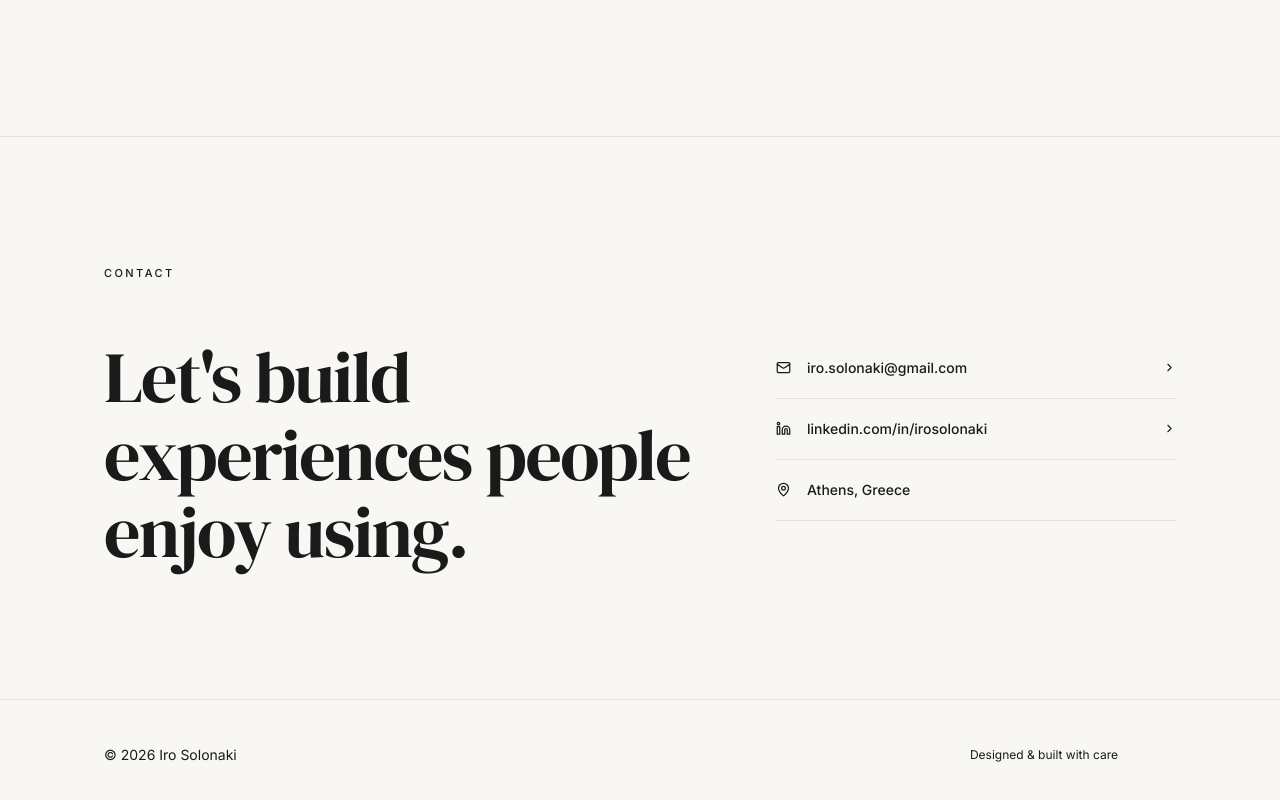
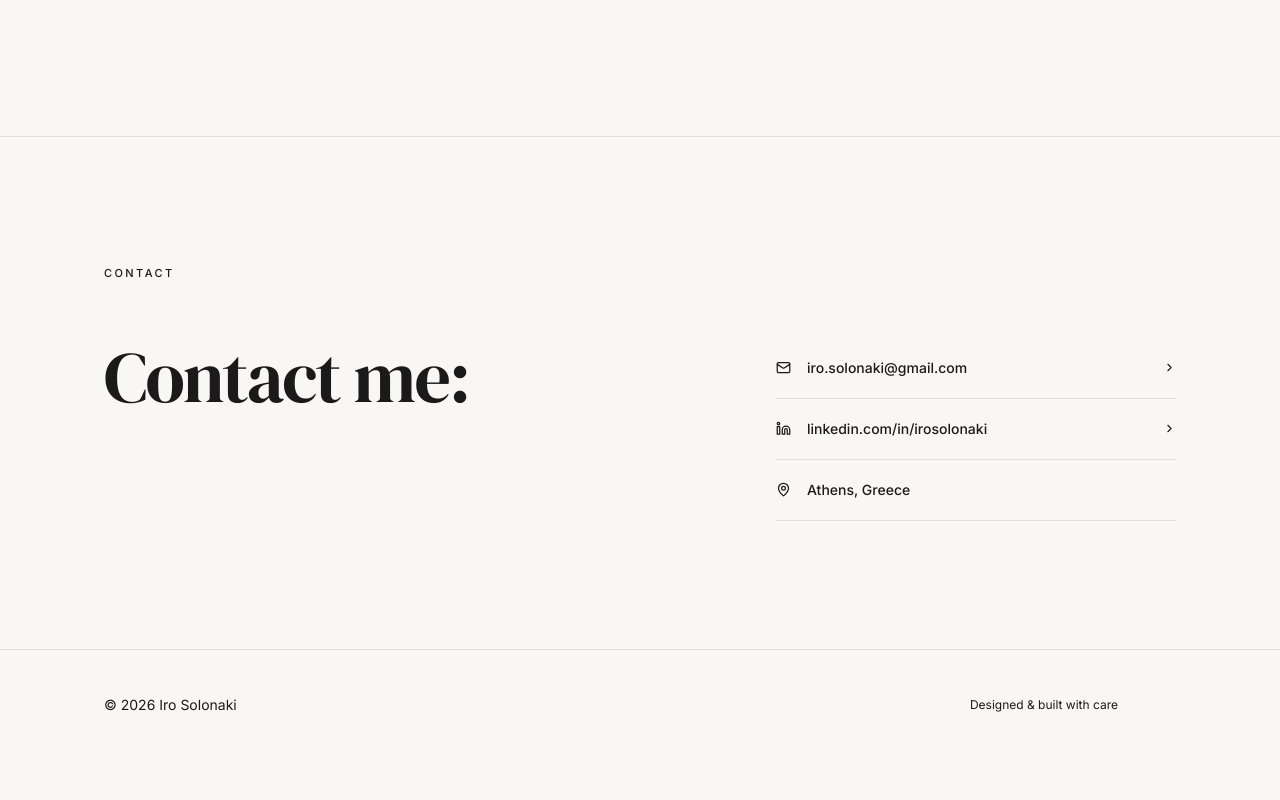
Before and after one commit to irosolonaki/irosolonaki.github.io, a React (Vite) app: page / in a window 1280 px wide. Shown: the part 5233-6033 px from the top of the page. After the commit the page ends 5993 px from the top, so only its background shows below. Built offline with nearby package versions, Linux system fonts and the light colour scheme.

Commit message:
footer & declaration fix

```diff
--- a/src/app/App.tsx
+++ b/src/app/App.tsx
@@ -860,7 +860,7 @@ function Contact() {
               className="text-4xl md:text-5xl lg:text-6xl xl:text-7xl leading-[1.08] tracking-tight"
               style={{ fontFamily: "var(--font-serif-stack)" }}
             >
-              {"Let's build experiences people enjoy using."}
+              {"Contact me: "}
             </h2>
           </FadeIn>
         </div>
```
Also changed, not shown: src/main.tsx (+5 -5 lines).
